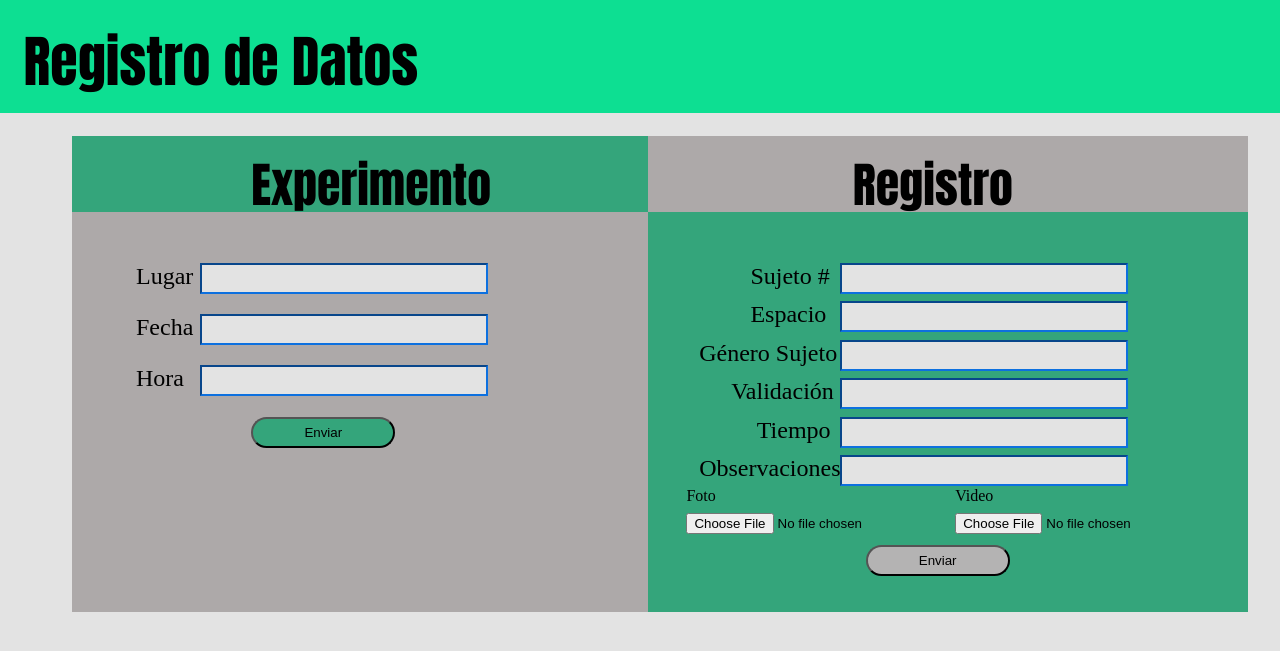
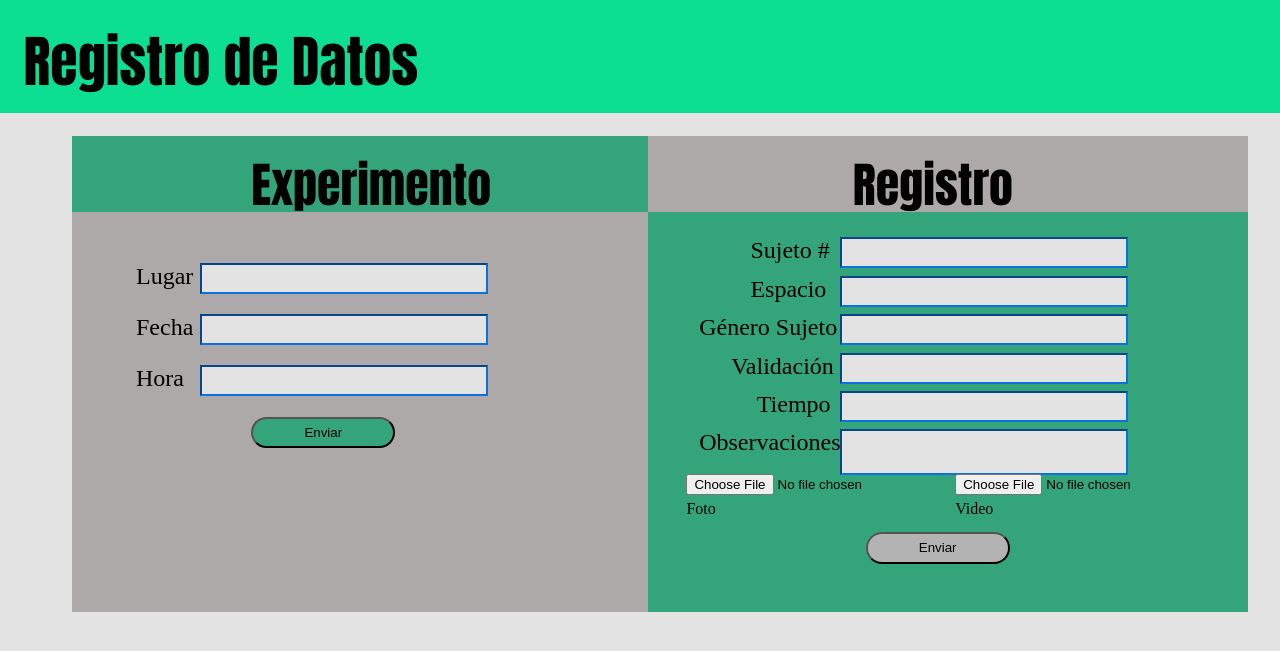
Before and after one commit to XMunteR/BasesDeDatos, a PHP site: page /Registro.php in a window 1280 px wide. Shown: the top 651 px of the page. Run offline with PHP 8.4, Linux system fonts and the light colour scheme.

Commit message:
ahora si final gracias a camilo no fue antes

```diff
--- a/Datos/SaveRegistro.php
+++ b/Datos/SaveRegistro.php
@@ -19,7 +19,7 @@
     if(!$ejecutar){
         echo"Ocurrio un error";
     }else{
-        echo"Datos almacenados correctamente <a href='../Registro.php'>volver</a>";
+        echo"Datos almacenados correctamente <a href='../Registro.php'>volver</a>     <a href='../VisualizeExp.php'>ver datos</a>";
     }
 
 ?>
--- a/css/Style.css
+++ b/css/Style.css
@@ -388,7 +388,7 @@
 	position: fixed;
 	background-color: #34a57b;
 	font-size: 150%;
-	margin-top: 4%;
+	margin-top: 2%;
 	margin-left: 8%;
 
 }
@@ -398,7 +398,7 @@
 	border-color: #0D70DF;
 	width: 280px;
 	height: 25px;
-	margin-top: 4%;
+	margin-top: 2%;
 	margin-left:15%;
 }
 
@@ -406,7 +406,7 @@
 	position: fixed;
 	background-color: #34a57b;
 	font-size: 150%;
-	margin-top: 7%;
+	margin-top: 5%;
 	margin-left: 8%;
 }
 
@@ -415,7 +415,7 @@
 	border-color: #0D70DF;
 	width: 280px;
 	height: 25px;
-	margin-top: 7%;
+	margin-top: 5%;
 	margin-left:15%;
 }
 
@@ -423,7 +423,7 @@
 	position: fixed;
 	background-color: #34a57b;
 	font-size: 150%;
-	margin-top: 10%;
+	margin-top: 8%;
 	margin-left: 4%;
 }
 
@@ -432,7 +432,7 @@
 	border-color: #0D70DF;
 	width: 280px;
 	height: 25px;
-	margin-top: 10%;
+	margin-top: 8%;
 	margin-left:15%;
 }
 
@@ -440,7 +440,7 @@
 	position: fixed;
 	background-color: #34a57b;
 	font-size: 150%;
-	margin-top: 13%;
+	margin-top: 11%;
 	margin-left: 6.5%;
 }
 .Registro-box-Reg-Validaciones-input{
@@ -448,7 +448,7 @@
 	border-color: #0D70DF;
 	width: 280px;
 	height: 25px;
-	margin-top: 13%;
+	margin-top: 11%;
 	margin-left:15%;
 }
 
@@ -456,7 +456,7 @@
 	position: fixed;
 	background-color: #34a57b;
 	font-size: 150%;
-	margin-top: 16%;
+	margin-top: 14%;
 	margin-left: 8.5%;
 }
 
@@ -465,7 +465,7 @@
 	border-color: #0D70DF;
 	width: 280px;
 	height: 25px;
-	margin-top: 16%;
+	margin-top: 14%;
 	margin-left:15%;
 }
 
@@ -473,7 +473,7 @@
 	position: fixed;
 	background-color: #34a57b;
 	font-size: 150%;
-	margin-top: 19%;
+	margin-top: 17%;
 	margin-left: 4%;
 }
 
@@ -481,8 +481,8 @@
 	position: fixed;
 	border-color: #0D70DF;
 	width: 280px;
-	height: 25px;
-	margin-top: 19%;
+	height: 40px;
+	margin-top: 17%;
 	margin-left:15%;
 }
 
@@ -490,7 +490,7 @@
 	position: fixed;
 	transition: all .5s;
 	cursor: pointer;
-	margin-top: 26%;
+	margin-top: 25%;
 	margin-left: 17%;
 	padding-top: 0.5%;
 	padding-bottom: 0.5%;
@@ -510,50 +510,11 @@
 	background-color: #5a5a5a;
 }
 
-.Experimentos-top-bar{
-
-    background: #0DDF92;
-    margin-left: -1%;
-    margin-top: -2%;
-    position: fixed;
-    width: 1400px;
-    height: 120px;
-}
-
-.Experimentos-top-text{
-    position: fixed;
-    margin-left: 2%;
-    margin-top: 2%;
-    background: #0DDF92;
-    font-family: Impact, Haettenschweiler, 'Arial Narrow Bold', sans-serif;
-    font-size: 350%    ;
-
-
-}
-
-table.view{
-    background-color: #078053;
-    color: #000000;
-    position: fixed;
-    margin-top: 10%;
-    margin-left: 3.5%;
-    width: 90%;
-    font-family: Impact, Haettenschweiler, 'Arial Narrow Bold', sans-serif;
-
-
-}
-
-.elementos-tabla{
-    background-color: #0aaa6f;
-    text-align: center;
-    font-size: 110%    ;
-}
-
 .Registro-box-Foto-label{
 	position: fixed;
 	transition: all .5s;
 	cursor: pointer;
-	margin-top: 21%;
+	margin-top: 22%;
 	margin-left: -1%;
 	padding-top: 0.5%;
 	padding-bottom: 0.5%;
@@ -568,7 +529,7 @@ table.view{
 	position: fixed;
 	transition: all .5s;
 	cursor: pointer;
-	margin-top: 23%;
+	margin-top: 20%;
 	margin-left: -1%;
 	padding-top: 0.5%;
 	padding-bottom: 0.5%;
@@ -582,7 +543,7 @@ table.view{
 	position: fixed;
 	transition: all .5s;
 	cursor: pointer;
-	margin-top: 21%;
+	margin-top: 22%;
 	margin-left: 20%;
 	padding-top: 0.5%;
 	padding-bottom: 0.5%;
@@ -597,7 +558,7 @@ table.view{
 	position: fixed;
 	transition: all .5s;
 	cursor: pointer;
-	margin-top: 23%;
+	margin-top: 20%;
 	margin-left: 20%;
 	padding-top: 0.5%;
 	padding-bottom: 0.5%;
@@ -606,11 +567,3 @@ table.view{
 	border-radius: 20px;
 	background-color:transparent;
 }
-
-.request-back{
-	text-decoration: none;
-	background-color: #000000;
-	color: white;
-	padding: 5%;
-	border-radius: 10px;
-}
```
